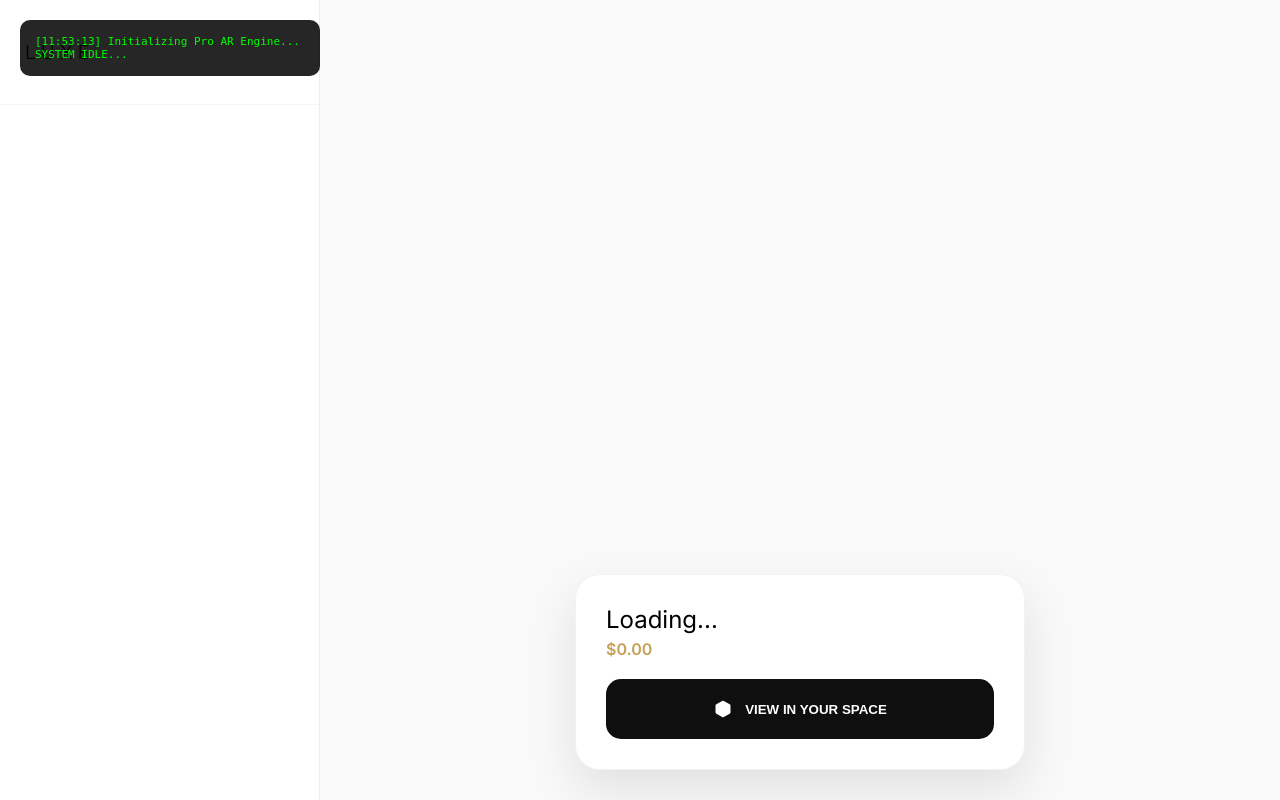
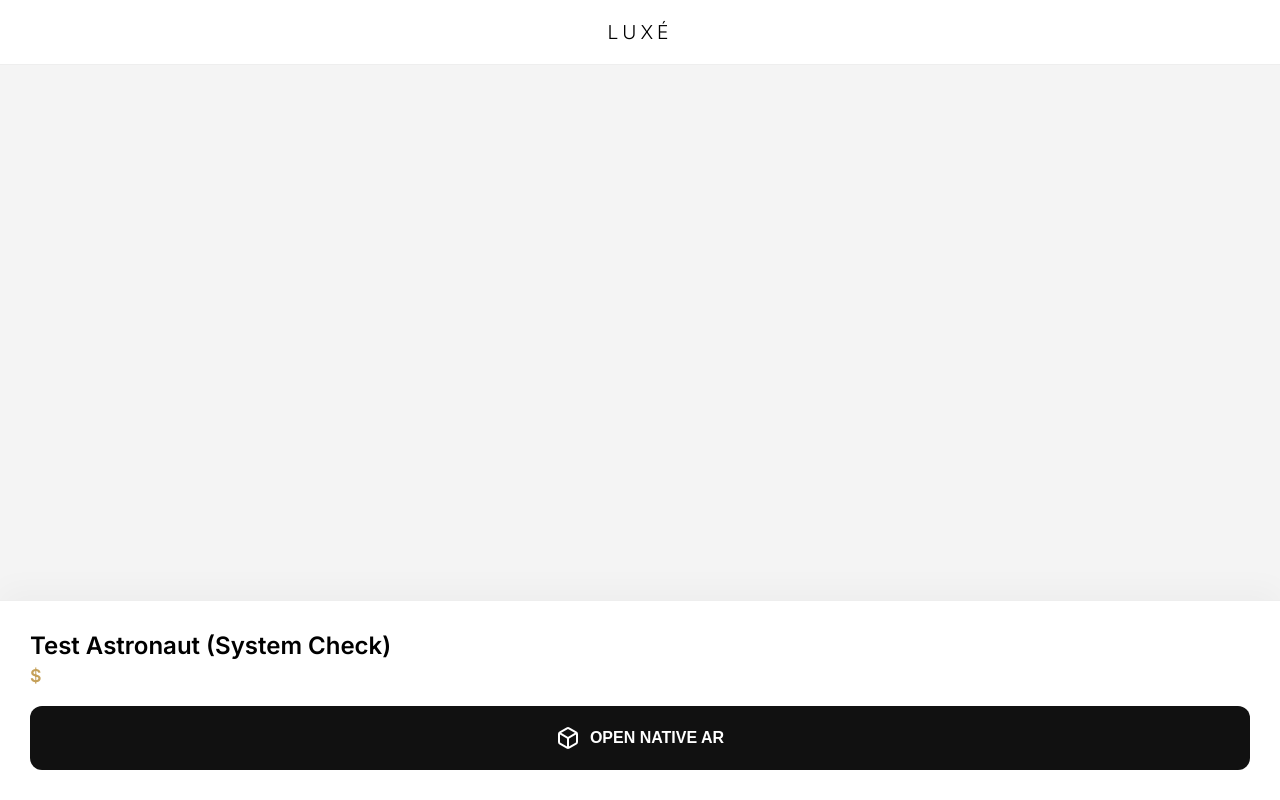
Before and after one commit to bil1234n/3D_hub, a Django app: page / in a window 1280 px wide. Run offline with Django 5.2, Linux system fonts and the light colour scheme; data that the repository does not hold is empty; some libraries are stand-ins or nearby versions.

Commit message:
Update index.html

```diff
--- a/templates/index.html
+++ b/templates/index.html
@@ -3,207 +3,134 @@
 <head>
     <meta charset="UTF-8">
     <meta name="viewport" content="width=device-width, initial-scale=1.0, maximum-scale=1.0, user-scalable=no">
-    <title>Luxé | Enterprise AR Engine (Blob Proxy)</title>
+    <title>Luxé | Native AR Router</title>
 
     <script type="module" src="https://ajax.googleapis.com/ajax/libs/model-viewer/3.4.0/model-viewer.min.js"></script>
     <link href="https://fonts.googleapis.com/css2?family=Inter:wght@300;400;600&display=swap" rel="stylesheet">
 
     <style>
-        :root { --accent: #c5a059; --dark: #0f0f0f; --err: #ff4d4d; --glass: rgba(255, 255, 255, 0.98); }
-        * { box-sizing: border-box; -webkit-font-smoothing: antialiased; }
-        body { margin: 0; font-family: 'Inter', sans-serif; background: #fff; height: 100vh; display: flex; overflow: hidden; }
+        :root { --accent: #c5a059; --dark: #111; --bg: #f4f4f4; }
+        * { box-sizing: border-box; -webkit-tap-highlight-color: transparent; }
+        body { margin: 0; font-family: 'Inter', sans-serif; background: #fff; height: 100vh; display: flex; flex-direction: column; }
 
-        .sidebar { width: 320px; border-right: 1px solid #eee; display: flex; flex-direction: column; background: #fff; z-index: 100; }
-        .sidebar-header { padding: 40px 25px; border-bottom: 1px solid #f5f5f5; }
-        .sidebar-header h1 { margin: 0; font-size: 1.2rem; letter-spacing: 5px; font-weight: 300; }
-        .product-list { flex: 1; overflow-y: auto; padding: 15px; }
-        .product-item { padding: 20px; margin-bottom: 10px; border-radius: 15px; cursor: pointer; background: #fcfcfc; border: 1px solid #f0f0f0; transition: 0.3s; }
-        .product-item.active { border-color: var(--accent); background: #fff; box-shadow: 0 10px 25px rgba(0,0,0,0.05); }
+        /* Clean Header */
+        header { padding: 20px; text-align: center; border-bottom: 1px solid #eee; background: #fff; z-index: 10; }
+        header h1 { margin: 0; font-size: 1.2rem; letter-spacing: 4px; font-weight: 300; }
 
-        .stage { flex: 1; position: relative; background: #f9f9f9; }
-        model-viewer { width: 100%; height: 100%; background: #f9f9f9; --poster-color: transparent; }
+        /* Web 3D Preview */
+        .preview-container { flex: 1; position: relative; background: var(--bg); }
+        model-viewer { width: 100%; height: 100%; outline: none; }
 
-        .ui-overlay { position: absolute; bottom: 30px; left: 50%; transform: translateX(-50%); width: 90%; max-width: 450px; z-index: 200; }
-        .info-card { background: var(--glass); padding: 30px; border-radius: 25px; box-shadow: 0 20px 50px rgba(0,0,0,0.1); border: 1px solid rgba(0,0,0,0.05); }
+        /* Native AR Control Panel */
+        .control-panel {
+            background: #fff; padding: 30px; border-top: 1px solid #eee;
+            box-shadow: 0 -10px 30px rgba(0,0,0,0.03); z-index: 10;
+        }
 
-        .ar-button {
-            width: 100%; padding: 20px; border: none; border-radius: 15px;
-            background: var(--dark); color: #fff; font-weight: 600; cursor: pointer;
-            display: flex; align-items: center; justify-content: center; gap: 12px; transition: 0.2s;
+        .product-meta { margin-bottom: 20px; }
+        .product-title { font-size: 1.5rem; font-weight: 600; margin: 0 0 5px 0; }
+        .product-price { color: var(--accent); font-size: 1.1rem; font-weight: 600; margin: 0; }
+
+        /* The Deep Link Button */
+        .btn-native-ar {
+            width: 100%; padding: 20px; border-radius: 12px; border: none;
+            background: var(--dark); color: #fff; font-size: 1rem; font-weight: 600;
+            cursor: pointer; display: flex; justify-content: center; align-items: center; gap: 10px;
         }
-        .ar-button:disabled { background: #ccc; cursor: not-allowed; }
+        .btn-native-ar:hover { background: #000; }
 
-        #diagnostic-log {
-            position: absolute; top: 20px; left: 20px; width: 300px; max-height: 200px; overflow-y: auto;
-            background: rgba(0,0,0,0.85); color: #00ff00; font-family: monospace;
-            font-size: 11px; padding: 15px; border-radius: 10px; z-index: 500; pointer-events: none;
+        /* Desktop Fallback */
+        .desktop-warning {
+            display: none; padding: 15px; background: #fff3cd; color: #856404;
+            border-radius: 8px; margin-top: 15px; font-size: 0.9rem; text-align: center;
         }
-        .log-error { color: var(--err); font-weight: bold; }
-        .log-warn { color: #ffd700; }
     </style>
 </head>
 <body>
 
-    <div id="diagnostic-log">SYSTEM IDLE...</div>
+    <header>
+        <h1>LUXÉ</h1>
+    </header>
 
-    <aside class="sidebar">
-        <div class="sidebar-header"><h1>LUXÉ</h1></div>
-        <div class="product-list" id="p-list"></div>
-    </aside>
+    <div class="preview-container">
+        <model-viewer id="web-preview"
+            camera-controls
+            auto-rotate
+            shadow-intensity="1"
+            environment-image="neutral">
+        </model-viewer>
+    </div>
 
-    <main class="stage">
-        <model-viewer id="engine"
-            camera-controls auto-rotate shadow-intensity="1"
-            ar ar-modes="webxr scene-viewer quick-look"
-            crossorigin="anonymous" loading="eager">
-        </model-viewer>
+    <div class="control-panel">
+        <div class="product-meta">
+            <h2 class="product-title" id="p-title">Loading...</h2>
+            <p class="product-price" id="p-price">$0.00</p>
+        </div>
 
-        <div class="ui-overlay">
-            <div class="info-card">
-                <h2 id="view-name" style="margin:0 0 5px 0; font-weight: 400;">Loading...</h2>
-                <div id="view-price" style="color: var(--accent); font-weight: 600; margin-bottom: 20px;">$0.00</div>
-                <button class="ar-button" id="ar-trigger">
-                    <svg width="20" height="20" fill="white" viewBox="0 0 24 24"><path d="M21 16V8a2 2 0 0 0-1-1.73l-7-4a2 2 0 0 0-2 0l-7 4A2 2 0 0 0 3 8v8a2 2 0 0 0 1 1.73l7 4a2 2 0 0 0 2 0l7-4A2 2 0 0 0 21 16z"/></svg>
-                    <span id="btn-text">VIEW IN YOUR SPACE</span>
-                </button>
-            </div>
+        <button class="btn-native-ar" id="btn-ar">
+            <svg width="24" height="24" fill="none" stroke="currentColor" stroke-width="2" viewBox="0 0 24 24"><path d="M21 16V8a2 2 0 0 0-1-1.73l-7-4a2 2 0 0 0-2 0l-7 4A2 2 0 0 0 3 8v8a2 2 0 0 0 1 1.73l7 4a2 2 0 0 0 2 0l7-4A2 2 0 0 0 21 16z"></path><polyline points="3.27 6.96 12 12.01 20.73 6.96"></polyline><line x1="12" y1="22.08" x2="12" y2="12"></line></svg>
+            OPEN NATIVE AR
+        </button>
+
+        <div class="desktop-warning" id="desktop-msg">
+            AR is only available on iOS and Android devices.
         </div>
-    </main>
+    </div>
 
 <script>
-    const CLOUD_NAME = "duhidqjmj";
+    // 1. DATA (Simplified URL structure)
+    // We are trusting the URL as-is, assuming Django gave us the raw Cloudinary link.
+    const currentProduct = {
+        name: "{{ products.0.name|escapejs }}",
+        price: "{{ products.0.price|escapejs }}",
+        // Crucial: The URL MUST be https:// and MUST point to the actual file.
+        glbUrl: "{{ products.0.model_3d.url|escapejs }}".replace('http://', 'https://')
+    };
 
-    // Cloudinary path cleaner
-    function resolveAsset(url) {
-        if (!url || url === "None" || url === "") return "";
-
-        // 1. Extract just the filename (e.g., "sofa.glb")
-        // This removes "/media/", "http://...", and any version numbers like "v12345/"
-        let parts = url.split('/');
-        let fileName = parts[parts.length - 1];
-
-        // 2. Rebuild the clean Enterprise URL
-        // We use 'raw' because .glb is a binary file
-        const cleanUrl = `https://res.cloudinary.com/${CLOUD_NAME}/raw/upload/${fileName}`;
-
-        console.log("SYSTEM ATTEMPTING FETCH:", cleanUrl);
-        return cleanUrl;
+    // Fallback for testing if Django tags are empty
+    if (!currentProduct.glbUrl || currentProduct.glbUrl.includes('None')) {
+        // This is a Google official test model. If this works, your Cloudinary URL is the issue.
+        currentProduct.glbUrl = "https://modelviewer.dev/shared-assets/models/Astronaut.glb";
+        currentProduct.name = "Test Astronaut (System Check)";
     }
 
-    const inventory = [
-        {% for p in products %}
-        {
-            id: "{{ p.id|escapejs }}",
-            name: "{{ p.name|escapejs }}",
-            price: "{{ p.price|escapejs }}",
-            raw_url: resolveAsset("{% if p.model_3d %}{{ p.model_3d.url|escapejs }}{% endif %}")
-        }{% if not forloop.last %},{% endif %}
-        {% endfor %}
-    ];
+    // 2. INITIALIZE WEB VIEWER
+    document.getElementById('p-title').innerText = currentProduct.name;
+    document.getElementById('p-price').innerText = `$${currentProduct.price}`;
+    document.getElementById('web-preview').src = currentProduct.glbUrl;
 
-    const Engine = {
-        viewer: document.getElementById('engine'),
-        log: document.getElementById('diagnostic-log'),
-        btn: document.getElementById('ar-trigger'),
-        btnText: document.getElementById('btn-text'),
-        currentBlobUrl: null,
+    // 3. THE NATIVE INTENT ROUTER
+    document.getElementById('btn-ar').addEventListener('click', () => {
+        const userAgent = navigator.userAgent || navigator.vendor || window.opera;
+        const encodedUrl = encodeURIComponent(currentProduct.glbUrl);
+        const title = encodeURIComponent(currentProduct.name);
 
-        init() {
-            this.updateLog("Initializing Pro AR Engine...");
-            this.renderList();
-            if (inventory.length > 0) this.select(inventory[0].id);
+        // --- ANDROID ROUTING (Google Scene Viewer) ---
+        if (/android/i.test(userAgent)) {
+            // This is a native deep link. It tells Android to open the Google AR app directly.
+            // It bypasses the browser entirely, dodging CORS and MIME type issues.
+            const intentUrl = `intent://arvr.google.com/scene-viewer/1.0?file=${encodedUrl}&title=${title}&mode=ar_only#Intent;scheme=https;package=com.google.ar.core;action=android.intent.action.VIEW;S.browser_fallback_url=${encodedUrl};end;`;
+            window.location.href = intentUrl;
+            return;
+        }
 
-            this.btn.addEventListener('click', () => this.launchAR());
-        },
+        // --- iOS ROUTING (Apple AR Quick Look) ---
+        if (/iPad|iPhone|iPod/.test(userAgent) && !window.MSStream) {
+            // iOS ideally needs a .usdz file.
+            // If you only have .glb, iOS 13+ MIGHT convert it, but it's not guaranteed.
+            // This creates a hidden link with rel="ar" and clicks it, forcing iOS Quick Look.
+            const anchor = document.createElement('a');
+            anchor.setAttribute('rel', 'ar');
+            // Note: If you have a USDZ field in Django, put that URL here instead.
+            anchor.appendChild(document.createElement('img'));
+            anchor.setAttribute('href', currentProduct.glbUrl);
+            anchor.click();
+            return;
+        }
 
-        updateLog(msg, type = 'info') {
-            const timestamp = new Date().toLocaleTimeString().split(' ')[0];
-            let classStr = '';
-            if(type === 'error') classStr = 'log-error';
-            if(type === 'warn') classStr = 'log-warn';
-
-            const line = `<div class="${classStr}">[${timestamp}] ${msg}</div>`;
-            this.log.innerHTML = line + this.log.innerHTML;
-        },
-
-        // --- THE PROFESSIONAL BLOB PROXY ---
-        async fetchAndFixMimeType(url) {
-            this.updateLog(`Downloading asset into memory...`, 'warn');
-            this.btn.disabled = true;
-            this.btnText.innerText = "PROCESSING 3D DATA...";
-
-            try {
-                // Fetch the bad file from Cloudinary
-                const response = await fetch(url);
-                if (!response.ok) throw new Error(`HTTP ${response.status}`);
-
-                const arrayBuffer = await response.arrayBuffer();
-
-                // FORCE THE CORRECT MIME TYPE HERE
-                const blob = new Blob([arrayBuffer], { type: 'model/gltf-binary' });
-
-                // Clear out old memory to prevent browser crashes
-                if (this.currentBlobUrl) URL.revokeObjectURL(this.currentBlobUrl);
-
-                this.currentBlobUrl = URL.createObjectURL(blob);
-
-                this.updateLog("MIME Type patched successfully. Blob generated.");
-                return this.currentBlobUrl;
-
-            } catch (err) {
-                this.updateLog(`CORS/Fetch Error: ${err.message}`, 'error');
-                // Fallback to raw URL if fetch fails due to Cloudinary CORS settings
-                return url;
-            } finally {
-                this.btn.disabled = false;
-                this.btnText.innerText = "VIEW IN YOUR SPACE";
-            }
-        },
-
-        async select(id) {
-            const item = inventory.find(p => p.id == id);
-            this.updateLog(`Selected: ${item.name}`);
-
-            document.getElementById('view-name').innerText = item.name;
-            document.getElementById('view-price').innerText = `$${item.price}`;
-            document.querySelectorAll('.product-item').forEach(el => el.classList.remove('active'));
-            document.querySelector(`[data-id="${id}"]`).classList.add('active');
-
-            // Pass through the Proxy
-            const safeUrl = await this.fetchAndFixMimeType(item.raw_url);
-            this.viewer.src = safeUrl;
-        },
-
-        launchAR() {
-            this.updateLog("Executing AR Handoff...");
-
-            if (!/iPhone|iPad|iPod|Android/i.test(navigator.userAgent)) {
-                this.updateLog("Desktop blocked.", 'error');
-                alert("Please open this link on a mobile device to use Augmented Reality.");
-                return;
-            }
-
-            if (this.viewer.canActivateAR) {
-                this.updateLog("WebXR/ARCore Handshake Approved.");
-                this.viewer.activateAR();
-            } else {
-                this.updateLog("Fallback AR required.", 'warn');
-                alert("Ensure your phone's AR services are updated.");
-            }
-        },
-
-        renderList() {
-            const container = document.getElementById('p-list');
-            container.innerHTML = inventory.map(p => `
-                <div class="product-item" data-id="${p.id}" onclick="Engine.select('${p.id}')">
-                    <div style="font-weight:600;">${p.name}</div>
-                    <div style="font-size:12px; color:#999;">$${p.price}</div>
-                </div>
-            `).join('');
-        }
-    };
-
-    window.onload = () => Engine.init();
+        // --- DESKTOP FALLBACK ---
+        document.getElementById('desktop-msg').style.display = 'block';
+    });
 </script>
 </body>
 </html>
```
